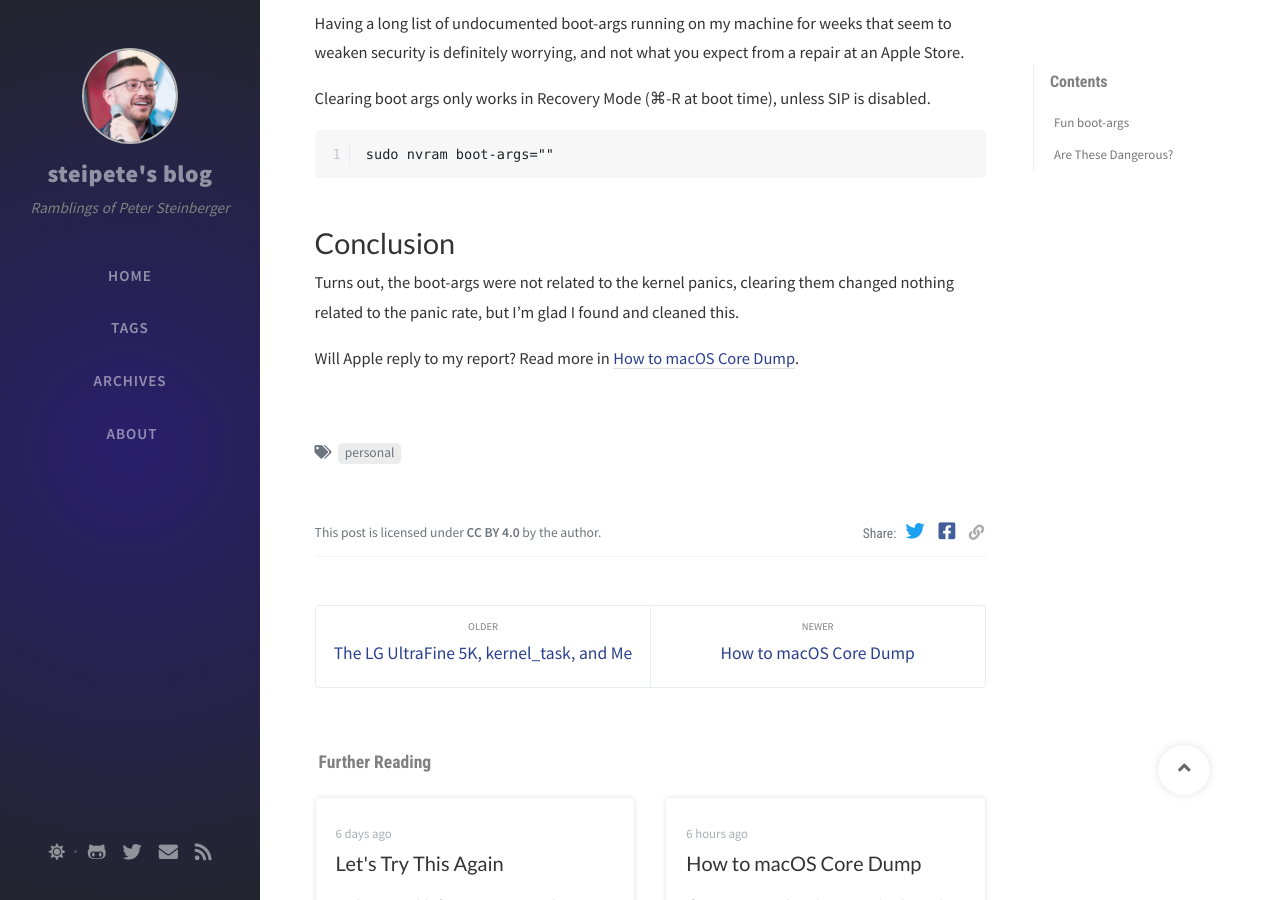
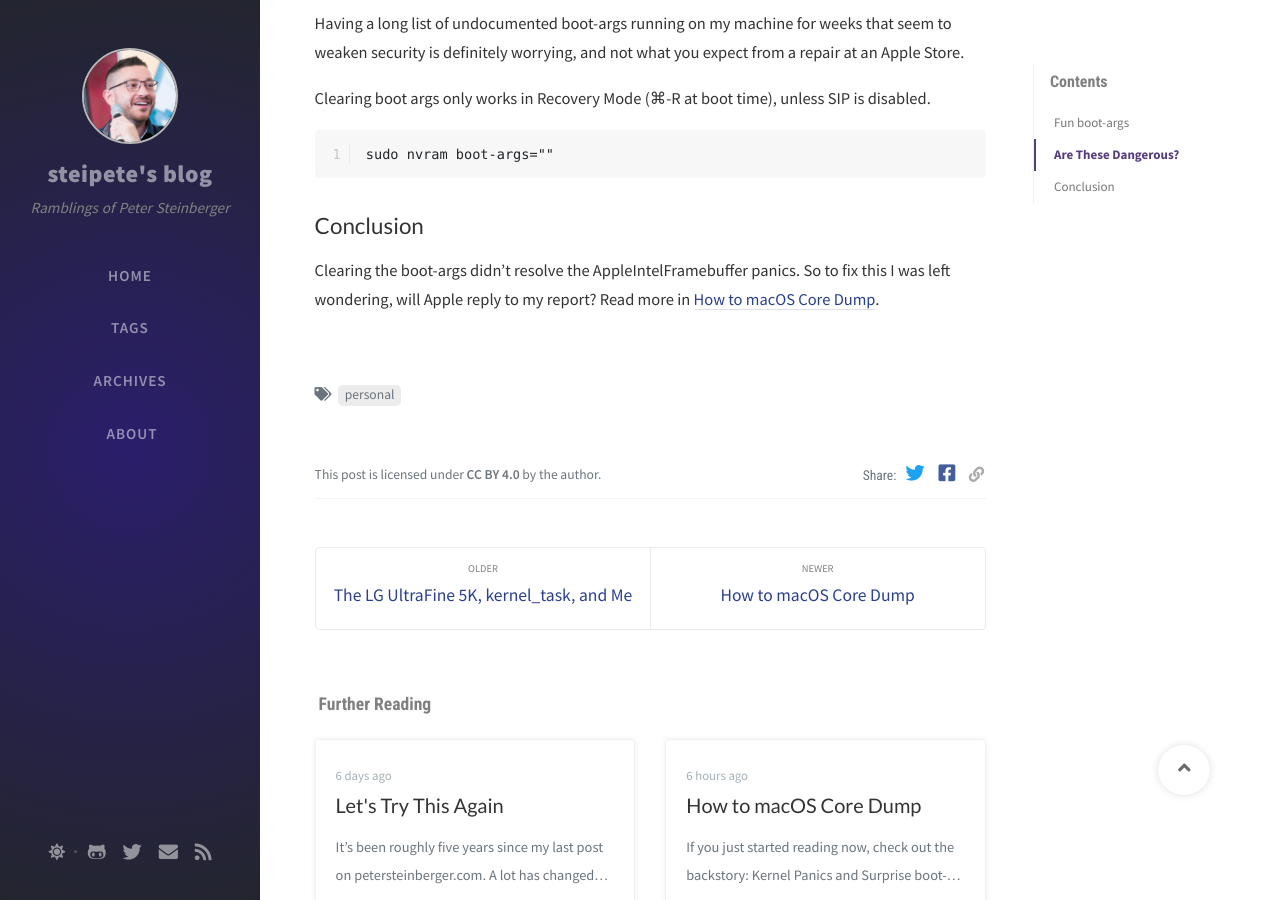
Before and after one commit to steipete/steipete.com, a Jekyll site: the page built from _posts/2020-05-19-kernel-panic-surprise-boot-args.md, in a window 1280 px wide and 900 px high, scrolled down 2243 px. Built offline with Jekyll 4.4.1, drawn with Linux system fonts in a browser that asks for light colours; nearby versions of some CDN libraries; comment, search, counter and statistics services are not loaded.

Commit message:
Conclusion update

````diff
--- a/_posts/2020-05-19-kernel-panic-surprise-boot-args.md
+++ b/_posts/2020-05-19-kernel-panic-surprise-boot-args.md
@@ -13,7 +13,7 @@ Was it just me? [No](https://twitter.com/jernejv/status/1243854771905273857?s=20
 
 >Regression: MacBook Pro 16-inch panics almost every night in AppleIntelFramebuffer::setPowerState. This started with macOS 10.15.4
 
-Some reports indicate that this happened earlier, with 10.15.3, but for me it started with 10.15.4. The panic backtrace is surprisingly readable and indicates a timeout in Intel's graphic driver (AppleIntelFramebuffer):
+Some reports indicate that this happened earlier, with 10.15.3, but for me it started with 10.15.4. The panic backtrace is surprisingly readable and indicates a timeout in Intel’s graphic driver (AppleIntelFramebuffer):
 
 ```
 panic(cpu 2 caller 0xffffff8014016487): "AppleIntelFramebuffer::setPowerState(0xffffff835c3b6000 : 0xffffff7f975f5d88, 1 -> 0) timed out after 45938 ms"@/AppleInternal/BuildRoot/Library/Caches/com.apple.xbs/Sources/xnu/xnu-6153.101.6/iokit/Kernel/IOServicePM.cpp:5296
@@ -30,7 +30,7 @@ Boot args: rootless=0 kext-dev-mode=1 agc=2 smc=0x2 watchdog=0 nvme=0x9 legacy_h
 
 I posted this on Twitter to learn more, but while nobody could tell me what was up, a friend noticed that I have “[fun boot-args](https://twitter.com/NSBiscuit/status/1243294676985294849?s=20).” WTH?
 
-I didn't set any of these, but previously, I had to send my 16-inch MacBook in for repairs, as it had corrupted memory, resulting in [extremely](https://twitter.com/steipete/status/1230925689098002433) [weird bugs](https://twitter.com/jckarter/status/1230253181495459841) and [frequent kernel panics](https://twitter.com/gparker/status/1231155681991909376). They replaced most of the machine, so it came with a fresh install of macOS... and some interesting boot-args that the engineers there forgot to clear. (If you're curious what these args do, some are [documented here](https://superuser.com/questions/255176/is-there-a-list-of-available-boot-args-for-darwin-os-x), and there are some more if you look toward the Hackintosh scene.)
+I didn’t set any of these, but previously, I had to send my 16-inch MacBook in for repairs, as it had corrupted memory, resulting in [extremely](https://twitter.com/steipete/status/1230925689098002433) [weird bugs](https://twitter.com/jckarter/status/1230253181495459841) and [frequent kernel panics](https://twitter.com/gparker/status/1231155681991909376). They replaced most of the machine, so it came with a fresh install of macOS... and some interesting boot-args that the engineers there forgot to clear. (If you’re curious what these args do, some are [documented here](https://superuser.com/questions/255176/is-there-a-list-of-available-boot-args-for-darwin-os-x), and there are some more if you look toward the Hackintosh scene.)
 
 ## Are These Dangerous?
 
@@ -42,15 +42,15 @@ Having my main computer run with unknown boot-args did worry me. What did they d
 
 [`agc=2`](https://gist.github.com/blackgate/17ac402e35d2f7e0f1c9708db3dc7a44) — This seems related to automatic graphic switching between Intel and AMD Radeon GPU drivers. The setting 2 seems to prevent the AMD chip from powering down. Information around this is shaky.
 
-`smc=0x2` — SMC is short for [system management controller](https://support.apple.com/en-us/HT201295), which is responsible for battery, fans, sensors, and thermal management. While I found some reports with this flag, I couldn't figure out what it does.
+`smc=0x2` — SMC is short for [system management controller](https://support.apple.com/en-us/HT201295), which is responsible for battery, fans, sensors, and thermal management. While I found some reports with this flag, I couldn’t figure out what it does.
 
 [`watchdog=0`](http://www.hari.xyz/2019/01/setting-up-os-x-for-kernel-debugging.html) — This “disables macOS watchdog from firing when returning from the kernel debugger.”
 
-[`nvme=0x9`](https://pikeralpha.wordpress.com/2016/06/15/nvme-boot-argument/) — This controls the Non-Volatile Memory Express controller, and it might disable the ‘Apple SSD’ check. I couldn't find info on 0x9.
+[`nvme=0x9`](https://pikeralpha.wordpress.com/2016/06/15/nvme-boot-argument/) — This controls the Non-Volatile Memory Express controller, and it might disable the ‘Apple SSD’ check. I couldn’t find info on 0x9.
 
 [`legacy_hda_tools_support=1`](https://github.com/acidanthera/AppleALC/blob/master/AppleALC/kern_alc.cpp) — This unlocks “custom audio engines by disabling Apple private entitlement verification.”
 
-`sandcastle=0` — It is definitely not [Project Sandcastle, which enables Android to run on iPhones](https://arstechnica.com/gadgets/2020/03/project-sandcastle-brings-android-to-the-iphone/). It sounds security related, but I couldn't find details.
+`sandcastle=0` — It is definitely not [Project Sandcastle, which enables Android to run on iPhones](https://arstechnica.com/gadgets/2020/03/project-sandcastle-brings-android-to-the-iphone/). It sounds security related, but I couldn’t find details.
 
 [`chunklist-security-epoch=0 -chunklist-no-rev2-dev`](https://gist.github.com/devzer01/e24dc78150d574ade3382eaddaf1827a) — I link these together because they sound related, and they often show up in combination in random kernel panic reports. I have no idea what they do, but they again seem to disable something related to security.
 
@@ -61,8 +61,6 @@ Clearing boot args only works in Recovery Mode (⌘-R at boot time), unless SIP
 sudo nvram boot-args=""
 ```
 
-# Conclusion
+## Conclusion
 
-Turns out, the boot-args were not related to the kernel panics, clearing them changed nothing related to the panic rate, but I'm glad I found and cleaned this.
-
-Will Apple reply to my report? Read more in [How to macOS Core Dump](/posts/how-to-macos-core-dump/).
+Clearing the boot-args didn’t resolve the AppleIntelFramebuffer panics. So to fix this I was left wondering, will  Apple reply to my report? Read more in [How to macOS Core Dump](/posts/how-to-macos-core-dump/).
````
